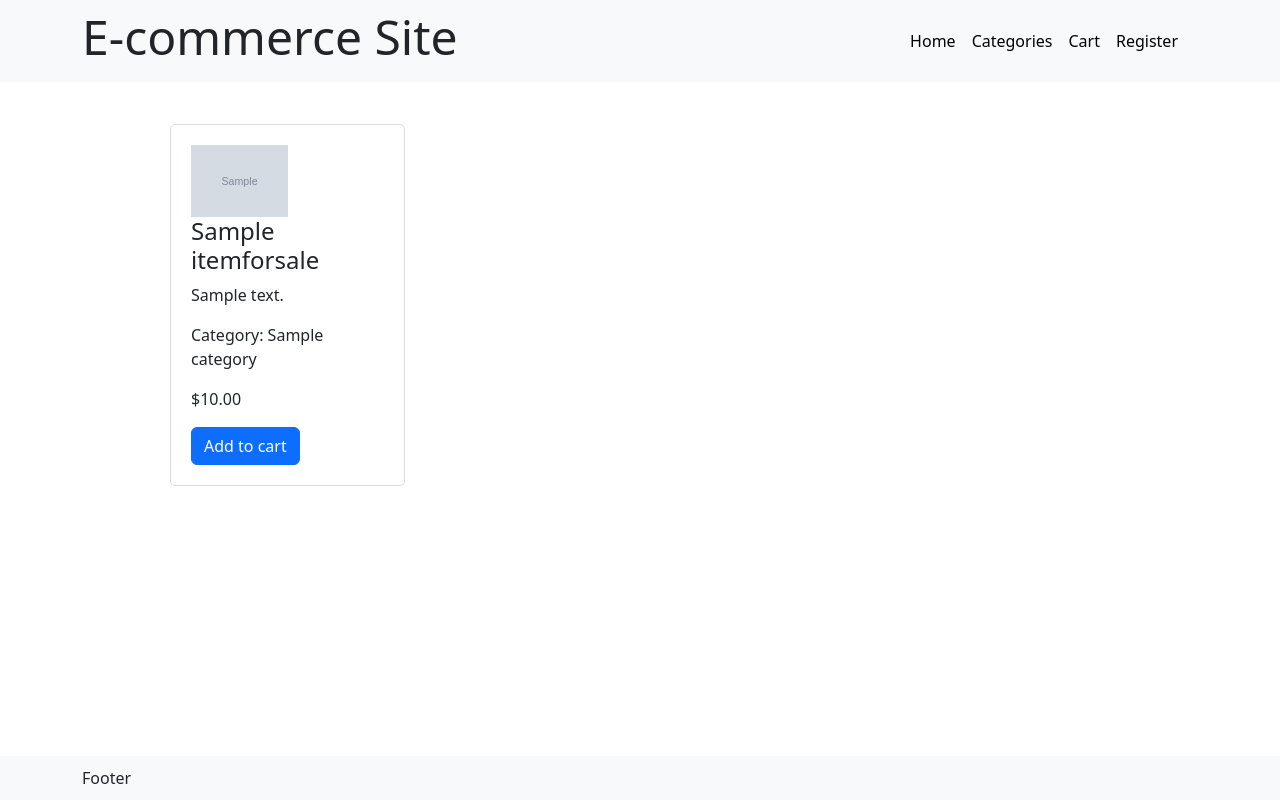
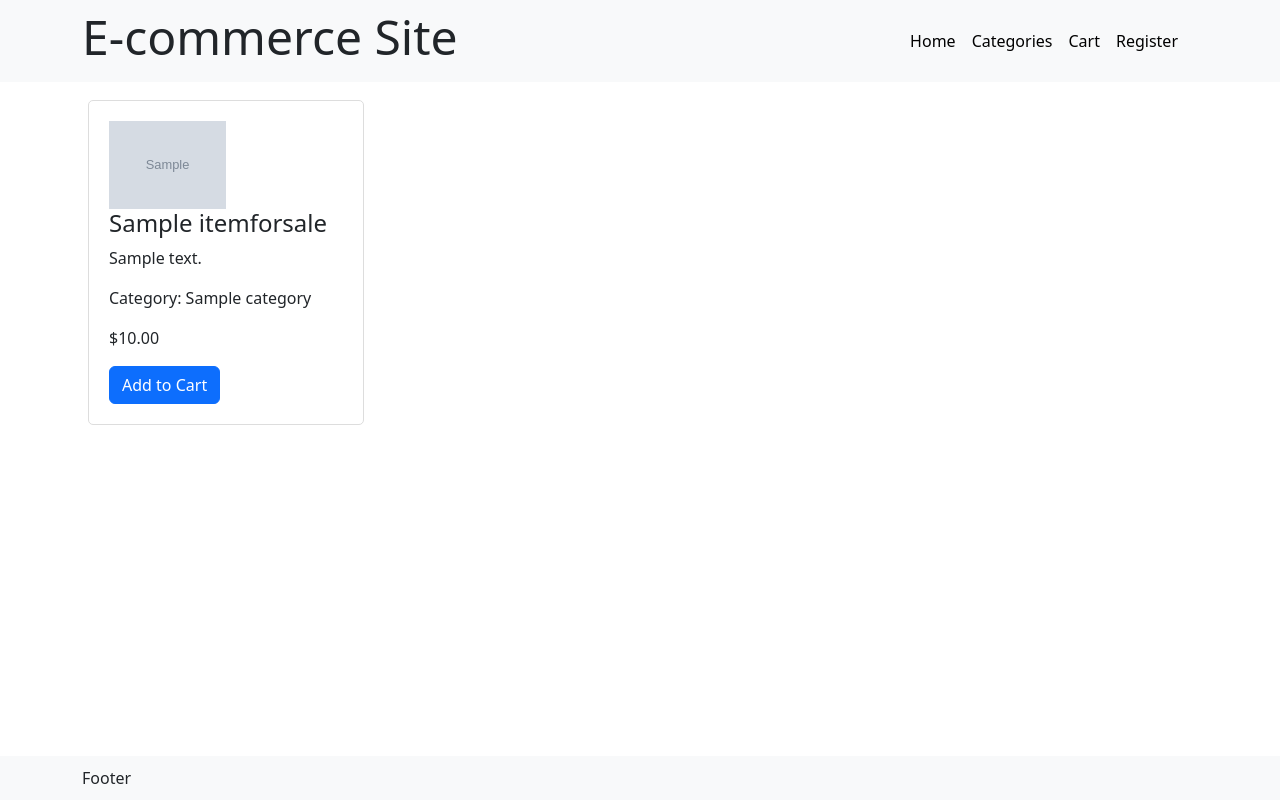
Before and after one commit to drocpdp/django_ecommerce, a Django app: page / in a window 1280 px wide. Run offline with Django 4.2, Linux system fonts and the light colour scheme; tables that the repository leaves empty hold one stand-in row (values such as "Sample post"); grey boxes marked "Sample" are stand-in pictures.

Commit message:
db migrations, POST submits, reads, population of product grid, uuid unique id for items

```diff
--- a/ecommerce/mysite/checkout/views.py
+++ b/ecommerce/mysite/checkout/views.py
@@ -3,3 +3,6 @@ from django.http import HttpResponse
 
 def checkout(request):
     return HttpResponse("Hello, world. You're at the checkout index.")
+
+def add_to_cart(request, item_name=None):
+    return HttpResponse("add_to_cart()")
--- a/ecommerce/mysite/homepage/templates/ui_builder.html
+++ b/ecommerce/mysite/homepage/templates/ui_builder.html
@@ -78,28 +78,33 @@
   </nav>
 
   <!-- Product grid -->
-  <div class="container mt-4">
   <div class="row product-grid-container">
     {% for item in items_for_sale %}
         <!-- Product -->
-            <div class="col-md-3 product-card">
+        <div class="col-md-3 product-card" id="{{ item.item_uuid }}">
+            <form action="{% url 'additem' item.item_uuid %}" method="post">
+                {% csrf_token %}
+                <!--- product image -->
                 <img src="{{ item.image_url }}" alt="Product 1">
+                <!--- product name -->
                 <h4>{{ item.name }}</h4>
-              <p class="fw-lighter">{{ item.description}}</p>
+                <!--- product description -->
+                <p class="fw-lighter">{{ item.description }}</p>
+                <!--- product categories -->
                 <p>Category:
                     {{ item.categories.all|join:', '}}
                 </p>
+                <!--- product price -->
                 <p>${{ item.price }}</p>
-              <button type="button" class="btn btn-primary">Add to cart</button>
+                <!--- submit -->
+                <input type="submit" value="Add to Cart" class="btn btn-primary">
+            </form>
         </div>
     {% endfor %}
-
-
     <!-- Add more product cards here -->
     <!-- Each card represents one product -->
+</div>
 
-    </div>
-  </div>
 
   <!-- Footer -->
   <nav class="navbar navbar-expand-lg navbar-light footer">
--- a/ecommerce/mysite/homepage/views.py
+++ b/ecommerce/mysite/homepage/views.py
@@ -10,6 +10,7 @@ def index(request):
     all_items = ItemForSale.objects.all()
     items_for_sale = [
         {
+            "item_uuid": item.item_uuid,
             "name": item.item_name,
             "description": item.item_description,
             "image_url": item.item_image_url,
@@ -17,5 +18,4 @@ def index(request):
             "price": "{:,.2f}".format(item.item_price)
         } for item in all_items
     ]
-    print(items_for_sale)
     return render(request, 'ui_builder.html', {'items_for_sale': items_for_sale})
--- a/ecommerce/mysite/items/models.py
+++ b/ecommerce/mysite/items/models.py
@@ -1,4 +1,5 @@
 from django.db import models
+import uuid
 
 class Category(models.Model):
 
@@ -22,6 +23,7 @@ class ItemForSale(models.Model):
         verbose_name = "Item for sale"
         verbose_name_plural = "Items for sale"
 
+    item_uuid = models.CharField(max_length=36, unique=True, default=uuid.uuid4)
     item_name = models.TextField(max_length=100, null=False)
     item_description = models.TextField(max_length=1000, null=False)
     item_image_url = models.URLField(max_length=1000, null=False)
--- a/ecommerce/mysite/items/urls.py
+++ b/ecommerce/mysite/items/urls.py
@@ -4,6 +4,7 @@ from . import views
 
 urlpatterns = [
     path("", views.index, name="index"),
-    path("<int:item_id>/", views.item_request, name="index")
+    path("<int:item_id>/", views.item_request, name="index"),
+    path("additem/<uuid:item_uuid>/", views.add_item_to_cart, name="additem")
 
 ]
--- /dev/null
+++ b/ecommerce/requirements.txt
@@ -0,0 +1,6 @@
+asgiref==3.7.2
+backports.zoneinfo==0.2.1
+Django==4.2.3
+django-uuidfield==0.5.0
+sqlparse==0.4.4
+typing-extensions==4.7.1
```
Also changed, not shown: ecommerce/mysite/items/views.py (+12 -1 lines), README.md, ecommerce/mysite/items/migrations/0003_itemforsale_item_uuid.py (added), ecommerce/mysite/items/migrations/0004_alter_itemforsale_item_uuid.py (added), ecommerce/mysite/items/migrations/0005_alter_itemforsale_item_uuid.py (added), ecommerce/mysite/items/migrations/0006_auto_20230726_1711.py (added). Lines whose indentation alone changed are shown as unchanged.
